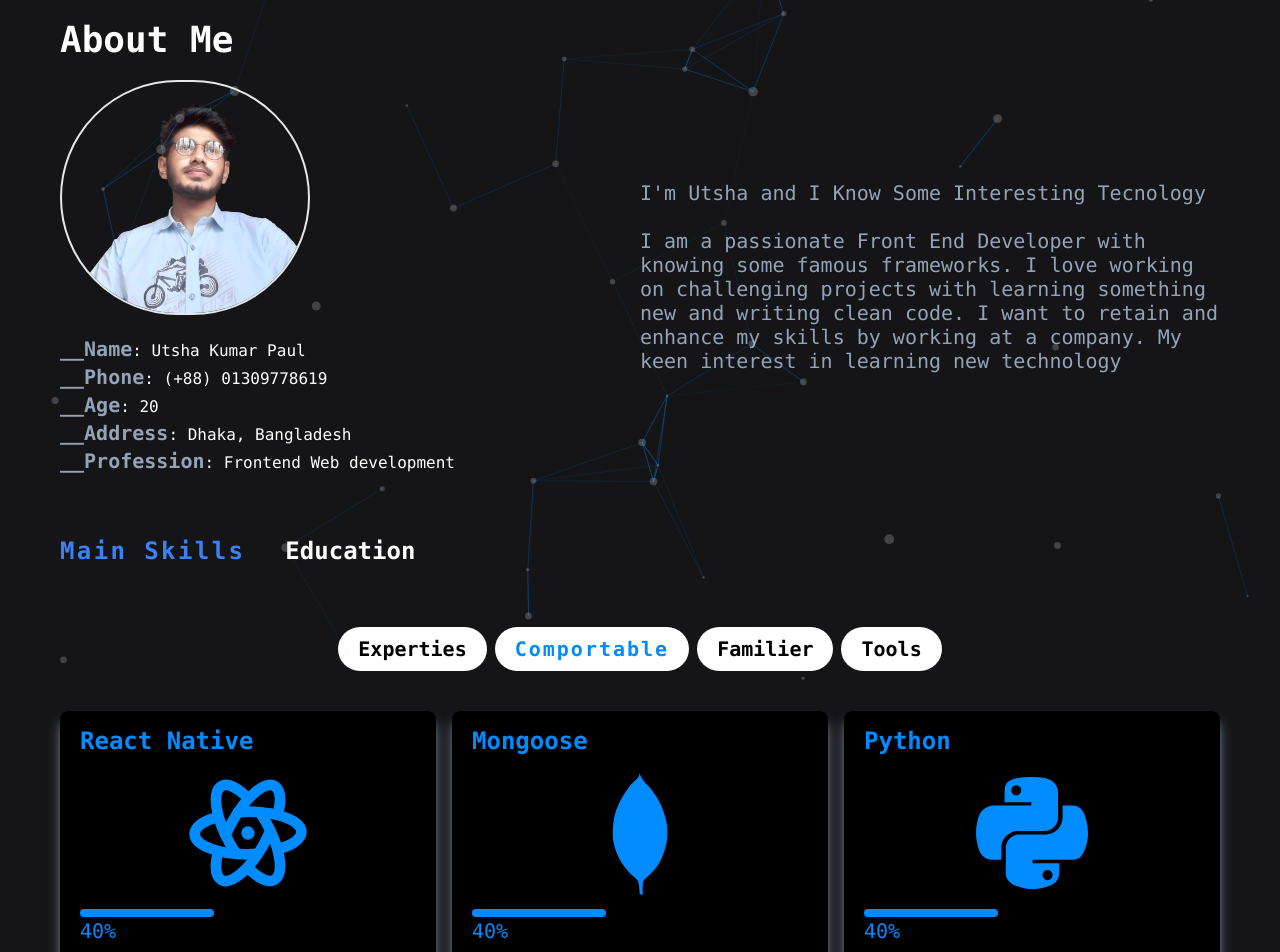
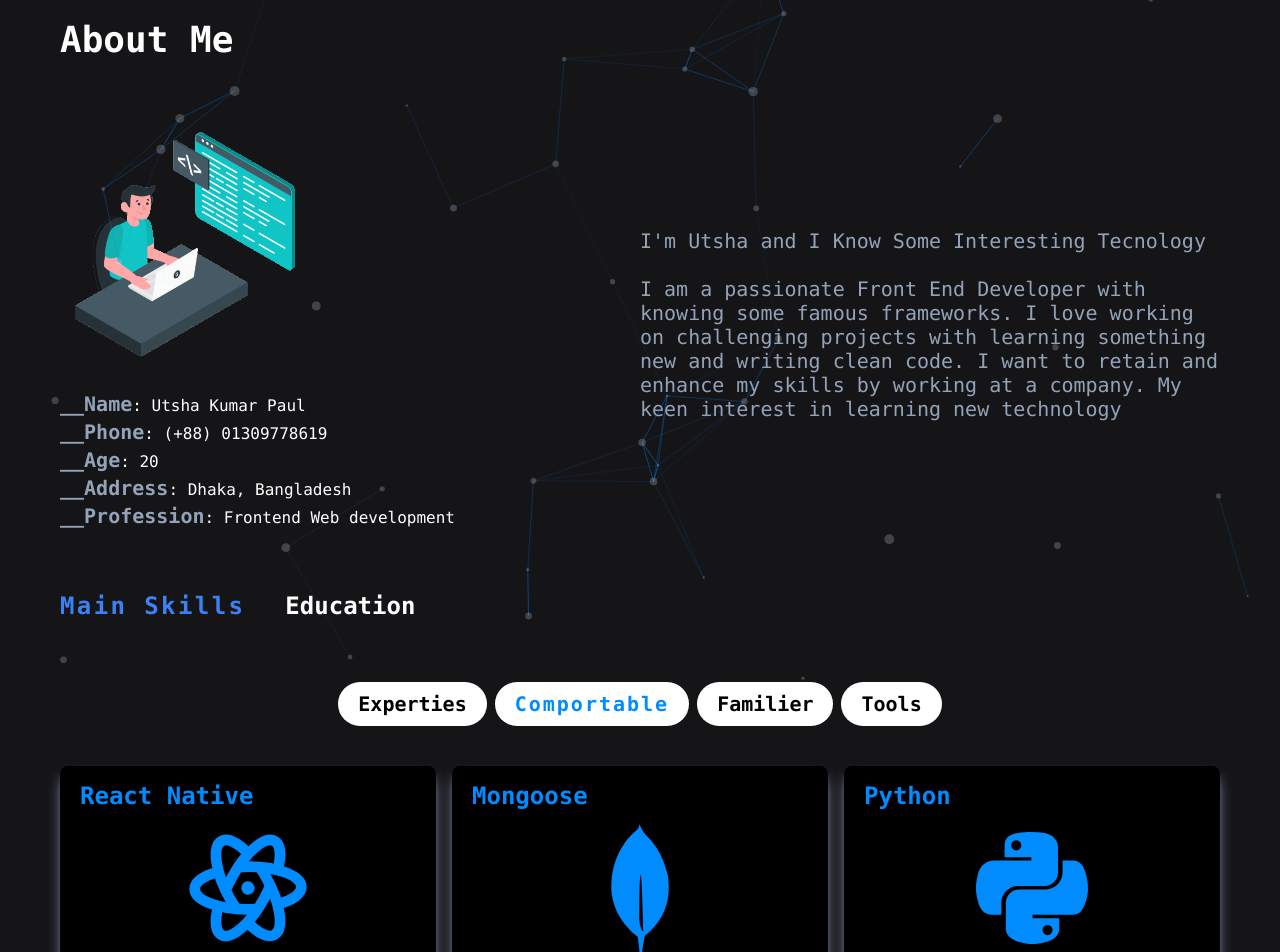
Before and after one commit to proloypaul/Portfolio, a React (Create React App) app: page /about/programmingSkill in a window 1280 px wide. Shown: the part 120-1072 px from the top of the page. Built offline with nearby package versions, Linux system fonts and the light colour scheme.

Commit message:
add AOS animation

```diff
--- a/package.json
+++ b/package.json
@@ -6,6 +6,7 @@
     "@testing-library/jest-dom": "^5.16.4",
     "@testing-library/react": "^13.1.1",
     "@testing-library/user-event": "^13.5.0",
+    "aos": "^3.0.0-beta.6",
     "react": "^18.0.0",
     "react-animated-cursor": "^2.5.1",
     "react-dom": "^18.0.0",
--- a/public/index.html
+++ b/public/index.html
@@ -10,6 +10,9 @@
       content="Web site created using create-react-app"
     />
     <link rel="apple-touch-icon" href="%PUBLIC_URL%/logo192.png" />
+
+    <!-- AOS animation css CDN -->
+    <link rel="stylesheet" href="https://unpkg.com/aos@next/dist/aos.css" />
     <!--
       manifest.json provides metadata used when your web app is installed on a
       user's mobile device or desktop. See https://developers.google.com/web/fundamentals/web-app-manifest/
@@ -39,5 +42,11 @@
       To begin the development, run `npm start` or `yarn start`.
       To create a production bundle, use `npm run build` or `yarn build`.
     -->
+    <!-- AOS animation script -->
+    <script src="https://unpkg.com/aos@next/dist/aos.js"></script>
+    <script>
+      AOS.init();
+    </script>
+
   </body>
 </html>
--- a/src/Component/About/About.js
+++ b/src/Component/About/About.js
@@ -1,7 +1,7 @@
 import React, { useState } from 'react';
 import { useTypewriter, Cursor } from 'react-simple-typewriter';
 import Skill from './Skill/Skill';
-import homeImgTwo from '../../../src/images/homeImgThree.png'
+import homeImgTwo from '../../../src/images/aboutAvatar.gif'
 
 
 
@@ -21,11 +21,11 @@ const About = () => {
     return (
         <div className='py-10'>
             <div className='textAnimationTwo'>
-                <h1 className='text-4xl font-bold'>About Me</h1>
+                <h1 className='text-4xl font-bold pb-10'>About Me</h1>
             </div>
             <div className='lg:flex  lg:justify-between  py-5'>
                 <div className='w-full'>
-                    <img src={homeImgTwo} alt='Empty!'width='250px' height='200px' className='border-2 rounded-full'/>
+                    <img src={homeImgTwo} alt='Empty!'width='250px' height='200px'/>
                     <div className='pt-5'>
                         <div>
                             <h1><span className='text-slate-400 font-bold text-xl'>__Name</span>: Utsha Kumar Paul</h1>
--- a/src/Component/About/Skill/ProgrammingSkill.js
+++ b/src/Component/About/Skill/ProgrammingSkill.js
@@ -1,34 +1,34 @@
 import React from 'react';
 import {TbBrandReactNative} from 'react-icons/tb';
-import {DiMongodb} from 'react-icons/di';
+import { SiMongodb } from 'react-icons/si';
 import {FaPython} from 'react-icons/fa';
 
 const ProgrammingSkill = () => {
     return (
         <div className='py-10 text-xl'>
             <div className='grid sm:grid-cols-2 lg:grid-cols-3 gap-4 skillBoxs'>
-                <div className='py-3.5 px-5 bg-black text-white shadow-lg shadow-slate-400 border-0 rounded-lg' >
+                <div data-aos="flip-left" className='py-3.5 px-5 bg-black text-white shadow-lg shadow-slate-400 border-0 rounded-lg' >
                     <h1 className='font-bold text-2xl text-slate-400'>React Native</h1>
                     <div className='py-3 text-9xl flex justify-center text-slate-400'><TbBrandReactNative/></div>
                     <div>
-                        <div className='w-2/5 h-2 border-0 rounded-lg' style={{backgroundColor: '#008bff'}}></div>
-                        <h1>40%</h1>
+                        <div className='w-3/5 h-2 border-0 rounded-lg' style={{backgroundColor: '#008bff'}}></div>
+                        <h1>60%</h1>
                     </div>
                 </div>
-                <div className='py-3.5 px-5 bg-black text-white shadow-lg shadow-slate-400 border-0 rounded-lg' >
+                <div data-aos="flip-up" className='py-3.5 px-5 bg-black text-white shadow-lg shadow-slate-400 border-0 rounded-lg' >
                     <h1 className='font-bold text-2xl text-slate-400'>Mongoose</h1>
-                    <div className='py-3 text-9xl flex justify-center text-slate-400'><DiMongodb/></div>
+                    <div className='py-3 text-9xl flex justify-center text-slate-400'><SiMongodb/></div>
                     <div>
-                        <div className='w-2/5 h-2 border-0 rounded-lg' style={{backgroundColor: '#008bff'}}></div>
-                        <h1>40%</h1>
+                        <div className='w-3/5 h-2 border-0 rounded-lg' style={{backgroundColor: '#008bff'}}></div>
+                        <h1>60%</h1>
                     </div>
                 </div>
-                <div className='py-3.5 px-5 bg-black text-white shadow-lg shadow-slate-400 border-0 rounded-lg' >
+                <div data-aos="flip-right" className='py-3.5 px-5 bg-black text-white shadow-lg shadow-slate-400 border-0 rounded-lg' >
                     <h1 className='font-bold text-2xl text-slate-400'>Python</h1>
                     <div className='py-3 text-9xl flex justify-center text-slate-400'><FaPython/></div>
                     <div>
-                        <div className='w-2/5 h-2 border-0 rounded-lg' style={{backgroundColor: '#008bff'}}></div>
-                        <h1>40%</h1>
+                        <div className='w-3/5 h-2 border-0 rounded-lg' style={{backgroundColor: '#008bff'}}></div>
+                        <h1>60%</h1>
                     </div>
                 </div>
             </div>
--- a/src/Component/About/Skill/WebSkill.js
+++ b/src/Component/About/Skill/WebSkill.js
@@ -10,11 +10,12 @@ import {SiMongodb} from 'react-icons/si';
 import {FaReact} from 'react-icons/fa';
 
 
+
 const WebSkill = () => {
     return (
         <div className='py-10 text-xl'>
             <div className='grid sm:grid-cols-2 lg:grid-cols-3 gap-8 skillBoxs'>
-                <div className='py-3.5 px-5 bg-black text-white shadow-md shadow-slate-400 border-0 rounded-lg' >
+                <div data-aos="flip-left" className='py-3.5 px-5 bg-black text-white shadow-md shadow-slate-400 border-0 rounded-lg' >
                     <h1 className='font-bold text-2xl text-slate-400'>Javascript</h1>
                     <div className='py-3 text-9xl flex justify-center text-slate-400'><TbBrandJavascript/></div>
                     <div>
@@ -22,7 +23,7 @@ const WebSkill = () => {
                         <h1>75%</h1>
                     </div>
                 </div>
-                <div className='py-3.5 px-5 bg-black text-white shadow-md shadow-slate-400 border-0 rounded-lg' >
+                <div data-aos="flip-up" className='py-3.5 px-5 bg-black text-white shadow-md shadow-slate-400 border-0 rounded-lg' >
                     <h1 className='font-bold text-2xl text-slate-400'>React</h1>
                     <div className='py-3 text-9xl flex justify-center text-slate-400'><FaReact/></div>
                     <div>
@@ -30,7 +31,7 @@ const WebSkill = () => {
                         <h1>60%</h1>
                     </div>
                 </div>
-                <div className='py-3.5 px-5 bg-black text-white shadow-md shadow-slate-400 border-0 rounded-lg' >
+                <div data-aos="flip-right" className='py-3.5 px-5 bg-black text-white shadow-md shadow-slate-400 border-0 rounded-lg' >
                     <h1 className='font-bold text-2xl text-slate-400'>Tailwind</h1>
                     <div className='py-3 text-9xl flex justify-center text-slate-400'><TbBrandTailwind/></div>
                     <div>
@@ -38,7 +39,7 @@ const WebSkill = () => {
                         <h1>80%</h1>
                     </div>
                 </div>
-                <div className='py-3.5 px-5 bg-black text-white shadow-md shadow-slate-400 border-0 rounded-lg' >
+                <div data-aos="flip-right" className='py-3.5 px-5 bg-black text-white shadow-md shadow-slate-400 border-0 rounded-lg' >
                     <h1 className='font-bold text-2xl text-slate-400'>Meterial</h1>
                     <div className='py-3 text-9xl flex justify-center text-slate-400'><SiMaterialui/></div>
                     <div>
@@ -46,7 +47,7 @@ const WebSkill = () => {
                         <h1>80%</h1>
                     </div>
                 </div>
-                <div className='py-3.5 px-5 bg-black text-white shadow-md shadow-slate-400 border-0 rounded-lg' >
+                <div data-aos="flip-down" className='py-3.5 px-5 bg-black text-white shadow-md shadow-slate-400 border-0 rounded-lg' >
                     <h1 className='font-bold text-2xl text-slate-400'>Boostrap</h1>
                     <div className='py-3 text-9xl flex justify-center text-slate-400'><FaBootstrap/></div>
                     <div>
@@ -54,7 +55,7 @@ const WebSkill = () => {
                         <h1>80%</h1>
                     </div>
                 </div>
-                <div className='py-3.5 px-5 bg-black text-white shadow-md shadow-slate-400 border-0 rounded-lg' >
+                <div data-aos="flip-left" className='py-3.5 px-5 bg-black text-white shadow-md shadow-slate-400 border-0 rounded-lg' >
                     <h1 className='font-bold text-2xl text-slate-400'>Firebase</h1>
                     <div className='py-3 text-9xl flex justify-center text-slate-400'><SiFirebase/></div>
                     <div>
@@ -62,7 +63,7 @@ const WebSkill = () => {
                         <h1>50%</h1>
                     </div>
                 </div>
-                <div className='py-3.5 px-5 bg-black text-white shadow-md shadow-slate-400 border-0 rounded-lg' >
+                <div data-aos="flip-left" className='py-3.5 px-5 bg-black text-white shadow-md shadow-slate-400 border-0 rounded-lg' >
                     <h1 className='font-bold text-2xl text-slate-400'>Mongodb</h1>
                     <div className='py-3 text-9xl flex justify-center text-slate-400'><SiMongodb/></div>
                     <div>
@@ -70,7 +71,7 @@ const WebSkill = () => {
                         <h1>60%</h1>
                     </div>
                 </div>
-                <div className='py-3.5 px-5 bg-black text-white shadow-md shadow-slate-400 border-0 rounded-lg' >
+                <div data-aos="flip-up" className='py-3.5 px-5 bg-black text-white shadow-md shadow-slate-400 border-0 rounded-lg' >
                     <h1 className='font-bold text-2xl text-slate-400'>Html5</h1>
                     <div className='py-3 text-9xl flex justify-center text-slate-400'><AiFillHtml5/></div>
                     <div>
@@ -78,7 +79,7 @@ const WebSkill = () => {
                         <h1>80%</h1>
                     </div>
                 </div>
-                <div className='py-3.5 px-5 bg-black text-white shadow-md shadow-slate-400 border-0 rounded-lg' >
+                <div data-aos="flip-right" className='py-3.5 px-5 bg-black text-white shadow-md shadow-slate-400 border-0 rounded-lg' >
                     <h1 className='font-bold text-2xl text-slate-400'>Css3</h1>
                     <div className='py-3 text-9xl flex justify-center text-slate-400'><FaCss3Alt/></div>
                     <div>
--- a/src/Component/Contact/Contact.js
+++ b/src/Component/Contact/Contact.js
@@ -75,8 +75,8 @@ const Contact = () => {
 
             </div>
             <div className='text-right'>
-                <button className='contactBtn mr-2' onClick={() => handleStepNext()}>Next &#8827;</button>
-                <button className='contactBtn' onClick={() => handleStepPrevious()}>&#8826; Previus</button>
+                <button data-aos="flip-left" className='contactBtn mr-2' onClick={() => handleStepNext()}>Next &#8827;</button>
+                <button data-aos="flip-right" className='contactBtn' onClick={() => handleStepPrevious()}>&#8826; Previus</button>
             </div>
         </div>
     );
--- a/src/Component/Home/Banner/Banner.js
+++ b/src/Component/Home/Banner/Banner.js
@@ -13,8 +13,10 @@ const Banner = () => {
 
     return (
         <div className='py-5'>
-            <div className='lg:flex lg:justify-between'>
-                <div>
+            <div className='lg:flex lg:justify-between pt-10'>
+                <div data-aos="fade-down"
+                    data-aos-easing="linear"
+                    data-aos-duration="1500">
                     <p className='text-xl uppercase py-5 text-slate-400'>Welcome to my world</p>
                     <h1 className='sm:text-4xl lg:text-6xl font-black pt-5'>Hi, I'm Utsha</h1>
                     <div className='slideUp' style={{color: '#008bff', }}>
@@ -29,7 +31,8 @@ const Banner = () => {
 
                 </div>
                 <div className='flex'>
-                    <div className='p'>
+                    <div className='p' data-aos="fade-up"
+                        data-aos-duration="3000">
                         <img src={homeImgFour} alt='Empty' width='300px' height='400px'/>
                     </div>
                     <div className='pt-5 flex justify-center items-center lg:relative'>
--- a/src/Component/Project/Project.js
+++ b/src/Component/Project/Project.js
@@ -17,7 +17,7 @@ const Project = () => {
                 <p>click <span className='text-blue-500 font-bold underline'>Details</span></p>
             </div>
             <div className='grid sm:grid-cols-2 lg:grid-cols-3 gap-4 py-10 projectBoxs'>
-                <div className='py-3.5 px-5 bg-zinc-900 text-slate-400 border-0 rounded-lg hover:shadow-lg hover:shadow-slate-400' >
+                <div data-aos="flip-right" className='py-3.5 px-5 bg-zinc-900 text-slate-400 border-0 rounded-lg hover:shadow-lg hover:shadow-slate-400' >
                     <h1 className='font-bold text-3xl'>belly_food</h1>
                     <a href='https://belly-food-client.vercel.app/' target='_blank' rel='noreferrer' className='my-10 py-5 mx-16 border-0 rounded-md text-white font-bold text-xl flex justify-center items-center text-slate-400 cursor-pointer hover:underline' style={{backgroundColor: '#008bff'}}>Visit<span className='animate-bounce'><IoIosOpen/></span></a>
                     <div>
@@ -34,7 +34,7 @@ const Project = () => {
                         </div>
                     </div>
                 </div>
-                <div className='py-3.5 px-5 bg-zinc-900 text-slate-400 border-0 rounded-lg hover:shadow-lg hover:shadow-slate-400' >
+                <div data-aos="zoom-in" className='py-3.5 px-5 bg-zinc-900 text-slate-400 border-0 rounded-lg hover:shadow-lg hover:shadow-slate-400' >
                     <h1 className='font-bold text-3xl'>E-smart</h1>
                     <a href='https://e-smarts.web.app/' target='_blank' rel='noreferrer' className='my-10 py-5 mx-16 border-0 rounded-md text-white font-bold text-xl flex justify-center items-center text-slate-400 cursor-pointer hover:underline' style={{backgroundColor: '#008bff'}}>Visit <span className='animate-bounce'><IoIosOpen/></span></a>
                     <div>
@@ -51,7 +51,7 @@ const Project = () => {
                         </div>
                     </div>
                 </div>
-                <div className='py-3.5 px-5 bg-zinc-900 text-slate-400 border-0 rounded-lg hover:shadow-lg hover:shadow-slate-400 ' >
+                <div data-aos="flip-left" className='py-3.5 px-5 bg-zinc-900 text-slate-400 border-0 rounded-lg hover:shadow-lg hover:shadow-slate-400 ' >
                     <h1 className='font-bold text-3xl'>University Management</h1>
                     <a href='https://drive.google.com/file/d/1wkjWj3T8K1b9PcqiDL5m0QeU5YjcU_5l/view?usp=sharing' target='_blank' rel='noreferrer' className='my-10 py-5 mx-16 border-0 rounded-md text-white font-bold text-xl flex justify-center items-center text-slate-400 cursor-pointer hover:underline' style={{backgroundColor: '#008bff'}}>Visit <span className='animate-bounce'><IoIosOpen/></span></a>
                     <div>
--- a/src/index.js
+++ b/src/index.js
@@ -3,6 +3,7 @@ import ReactDOM from 'react-dom/client';
 import './index.css';
 import App from './App';
 import reportWebVitals from './reportWebVitals';
+
 
 const root = ReactDOM.createRoot(document.getElementById('root'));
 root.render(
```
Also changed, not shown: src/images/aboutAvatar.gif (added), 1 other file (tests, documents, lock files or other folders).
